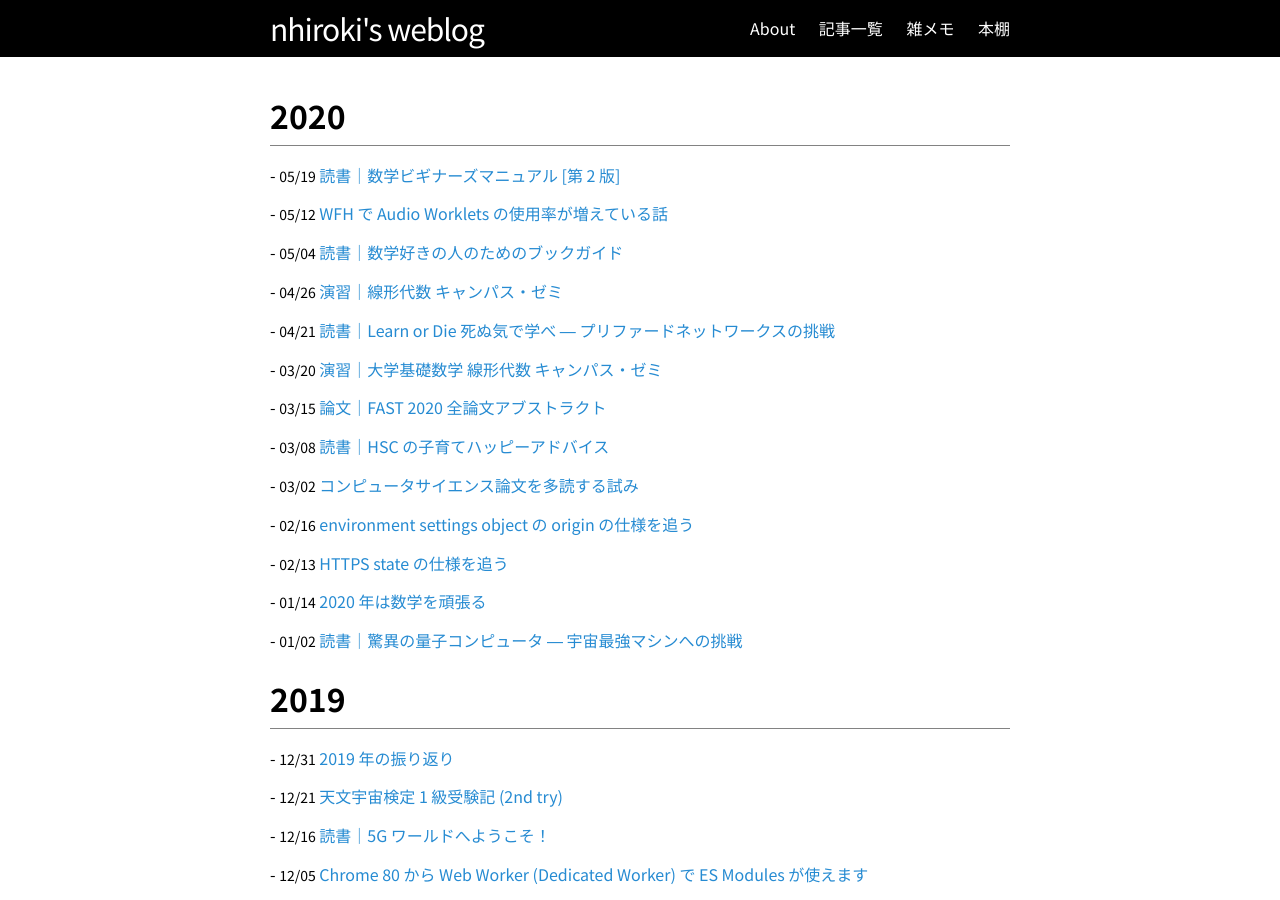
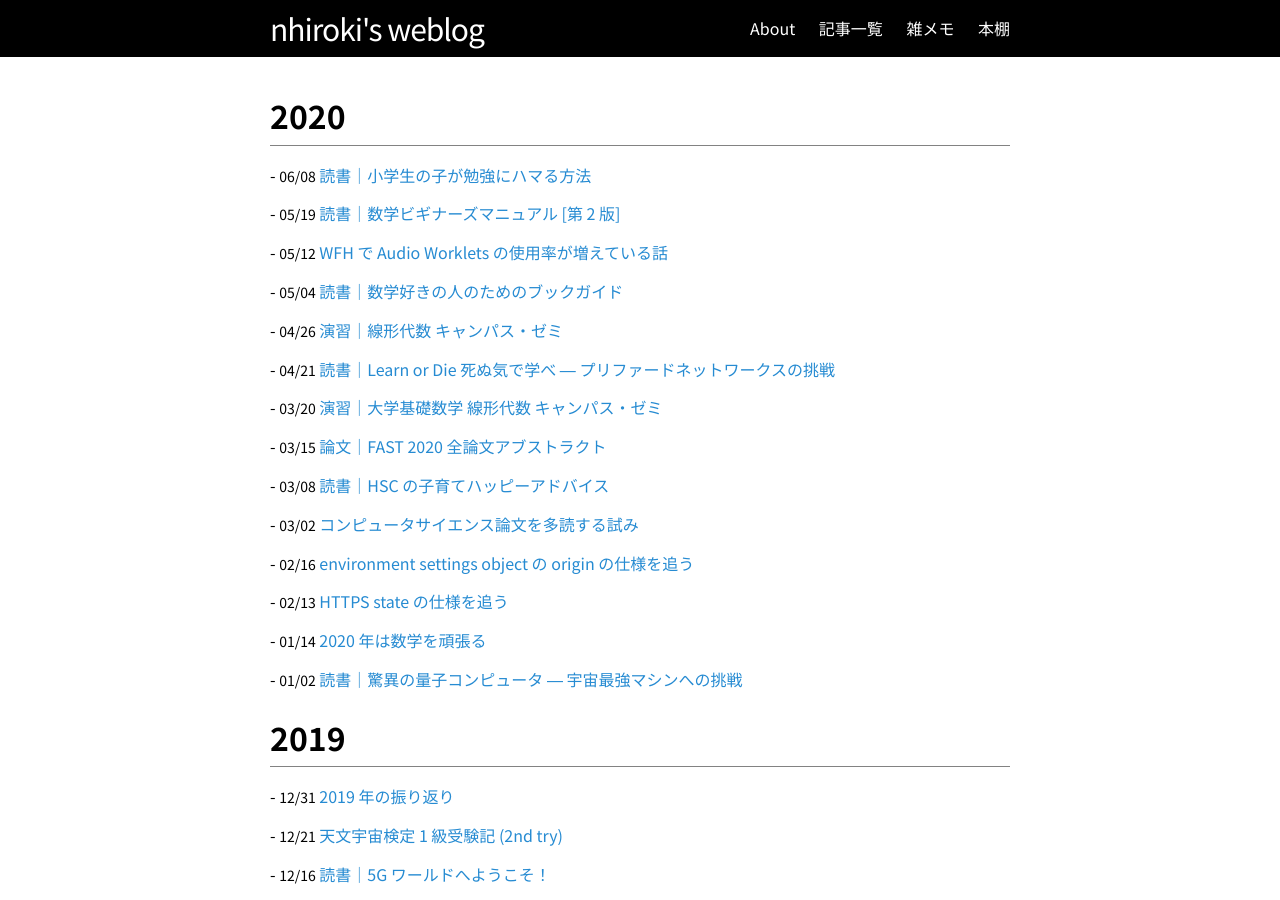
Before and after one commit to nhiroki/nhiroki.github.io, a Jekyll site: the page built from index.html, in a window 1280 px wide and 900 px high. Built offline with Jekyll 4.4.1, drawn with Linux system fonts in a browser that asks for light colours; some of the changed lines change nothing that is shown.

Commit message:
Publish a new article

```diff
--- /dev/null
+++ b/_posts/2020-06-08-book-how-to-make-kids-motivated-in-study.md
@@ -0,0 +1,25 @@
+---
+layout: post
+title: "読書｜小学生の子が勉強にハマる方法"
+date: 2020-06-08 00:00:00 +09:00
+tags: book
+image: /images/book-how-to-make-kids-motivated-in-study.jpg
+---
+
+『小学生の子が勉強にハマる方法』を読んだ読書メモです。最近、子どもに自発的・継続的に勉強に取り組んでもらうにはどうしたらいいのか悩んでいるので読みました。
+
+![表紙](/images/book-how-to-make-kids-motivated-in-study.jpg)
+
+# 読書メモ
+
+学習意欲を 4 つに分類した ARCS モデルという研究を基に、子どもが勉強にハマるようにする方法を紹介した本です。ARCS は Attension (注意), Relevance (関連性), Confidence (自信), Satisfaction (満足感) の頭文字。R の Relevance は小学生には分かりにくいので、著者たちは代わりに Reason (理由) を採用しています。これらが多く満たされているほど勉強に対する意欲が高くなっていくそうです。
+
+本書ではこれらを満たすための具体的な方法が紹介されています。簡単に始められるものから、親のそれなりの関与が必要なものまで様々あり、各家庭の状況に応じてできるものからちょっとずつ取り入れると良さそうです。
+
+個人的には具体的な方法よりもやる気の分類を知ることができたのが収穫でした。勉強に対する動機づけには内発的動機づけと外発的動機づけがあり、それらを更に 6 つの志向 (報酬志向・自尊志向・関係志向・実用志向・訓練志向・充実志向) に整理した「動機づけの二要因分類」という研究があるそうです。これらはやる気の源で、複数の志向をうまく組み合わせることで学習を継続させることができます。子どものやる気を刺激したい場合には、これら志向を意識して組み合わせて学びをデザインしていくことが重要になりそうです。
+
+また、能力は才能ではなく継続的な努力で決まるということ、小さな成功体験の積み重ねが自信を生むこと、周りではなく過去の自分と比べることの重要性が説かれています。これは[日々身に染みて実感している](/2019/02/14/make-progress)ので、子どもにもしっかり伝えていきたいと改めて思いました。
+
+<blockquote class="twitter-tweet" data-conversation="none" data-theme="light"><p lang="ja" dir="ltr">これからの人生色々なことで悔しい思いをするだろうけど、そこで腐らずに少しずつ前に進んで成長していって欲しいな。あとどんなに頑張っても何かで一番を維持し続けるのは不可能なので、他人との比較ではなく過去の自分との相対位置が重要なんだよってことは親としてしっかり伝えていきたい。</p>&mdash; nhiroki (@nhiroki_) <a href="https://twitter.com/nhiroki_/status/1239176186690826241?ref_src=twsrc%5Etfw">March 15, 2020</a></blockquote> <script async src="https://platform.twitter.com/widgets.js" charset="utf-8"></script>
+
+巻末の参考文献が充実しているので気になる部分はそこから更に深堀りしていこうと思います。インストラクショナルデザインと二要因分類に関する本が気になっています。
--- a/books.md
+++ b/books.md
@@ -1,7 +1,7 @@
 ---
 layout: page
 title: 本棚
-date: 2020/05/19
+date: 2020/06/08
 permalink: /books/
 ---
 
@@ -329,6 +329,7 @@ permalink: /books/
 
 - (途中) レジリエンスの鍛え方
 
+- ([2020](/2020/06/08/book-how-to-make-kids-motivated-in-study)) 小学生の子が勉強にハマる方法
 - ([2020](/2020/03/08/book-highly-sensitive-child)) HSC の子育てハッピーアドバイス
 - ([2018](/2018/02/18/book-child-self-study)) 自分からどんどん勉強する子になる方法
 - ([2018](/2018/02/18/book-child-english)) ほんとうに頭がよくなる世界最高の子ども英語
```
Also changed, not shown: images/book-how-to-make-kids-motivated-in-study.jpg (added).
